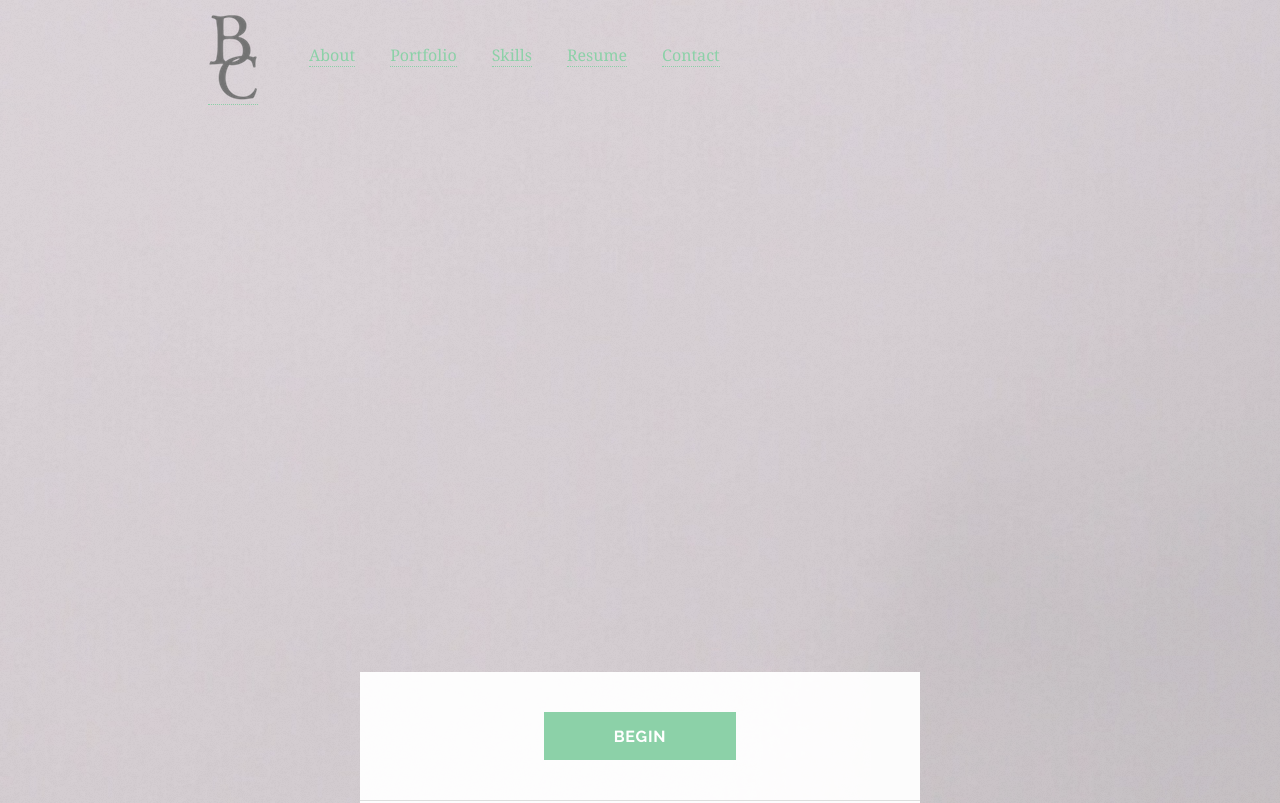
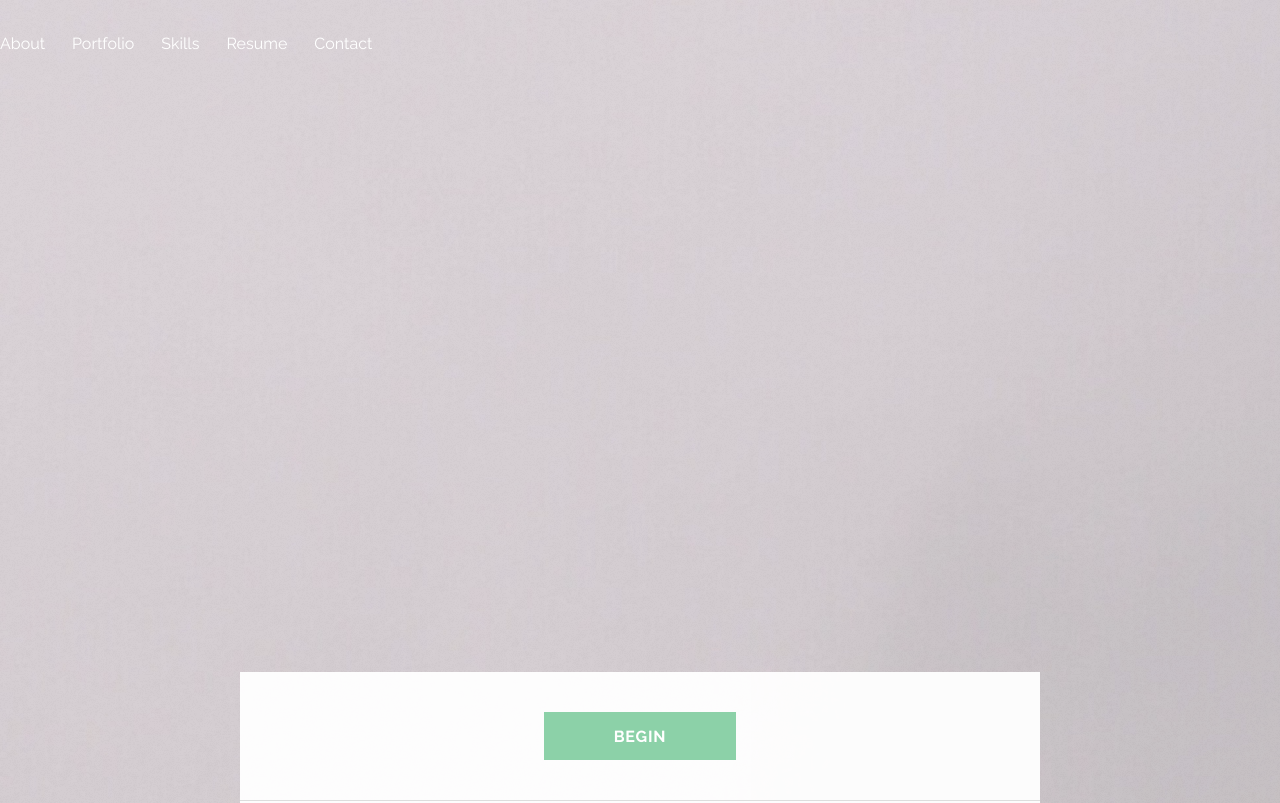
Before and after one commit to bencappello/bencappello.github.io, a plain HTML site: page index.html in a window 1280 px wide. Shown: the top 803 px of the page. Drawn offline with Linux system fonts and the light colour scheme; files whose address does not match are found by name.

Commit message:
remove header css

```diff
--- a/assets/css/main.css
+++ b/assets/css/main.css
@@ -82,15 +82,15 @@
 	}
 
 	.container {
-		width: 35em;
+		width: 50em;
 	}
 
 	@media screen and (max-width: 1680px) {
 
 		.container.\31 25\25 {
 			width: 100%;
-			max-width: 43.75em;
-			min-width: 35em;
+			max-width: 50em;
+			min-width: 50em;
 		}
 
 		.container.\37 5\25 {
@@ -106,7 +106,7 @@
 		}
 
 		.container {
-			width: 35em;
+			width: 50em;
 		}
 
 	}
@@ -1355,8 +1355,8 @@
 		-webkit-transition: color 0.2s ease-in-out, border-bottom-color 0.2s ease-in-out;
 		-ms-transition: color 0.2s ease-in-out, border-bottom-color 0.2s ease-in-out;
 		transition: color 0.2s ease-in-out, border-bottom-color 0.2s ease-in-out;
-		border-bottom: dotted 1px;
-		color: #8cd1a8;
+		/*border-bottom: dotted 1px;*/
+		color: white;
 		text-decoration: none;
 	}
 
@@ -1479,6 +1479,12 @@
 
 	.align-right {
 		text-align: right;
+	}
+
+	.clearfix:after {
+		display: block;
+		clear: both;
+		content: '';
 	}
 
 /* Loader */
@@ -2678,37 +2684,36 @@
 /* Header */
 
 #header{
-	width:864px;
+	width:50em;
 	height:115px;
 	/*background-color:#222222;*/
-	padding:0px 43px;
+	/*padding:0px 43px;*/
 	position: fixed;
 	top:0px;
-	left:50%;
-	margin: 0 0 0 -475px;
+	margin: auto;
 	z-index: 100;
 }
-#header #logo{
-	padding-top:14px;
-	margin-left: 0px;
-	float:left;
+#header #main-menu{
+	padding-top:30px;
+	padding-left: 0;
 }
-#header #logo-title{
-	padding-top:40px;
-	margin-left: 20px;
-	float:left;
-	font: 400 45px/25px 'Bree Serif', Georgia, serif; color:#6a6969;
-}
-#header #main-menu{float:left; padding-top:45px;}
 #header #main-menu li{
 	float:left;
 	list-style:none;
 	margin-left:27px;
-	font: 400 16px/20px 'Bree Serif', Georgia, serif;
+	font-weight: 400;
+	padding: 0;
 }
 
-
-
+@media screen and (max-width: 736px) {
+	#header #main-menu li {
+	  font-size: 0.75em;
+	}
+}
+
+#header #main-menu li:first-of-type{
+	margin-left:0;
+}
 
 
 
@@ -2769,7 +2774,7 @@
 			background: rgba(255, 255, 255, 0.95);
 			bottom: 0;
 			left: 50%;
-			margin-left: -17.5em;
+			margin-left: -25em;
 			padding: 2.5em;
 			position: absolute;
 		}
--- a/index.html
+++ b/index.html
@@ -13,11 +13,9 @@
 	</head>
 	<body>
 
-
+		<!-- Header -->
 		<div id="header">
-			<div id="logo"><a class="ease" href="#about"><img src="images/bc-logo.png"></a></div>
-
-			<ul id="main-menu">
+			<ul id="main-menu" class='clearfix'>
 				<li><a class="ease" href="#about">About</a></li>
 		    <li><a class="ease" href="#work">Portfolio</a></li>
 				<li><a class="ease" href="#skills">Skills</a></li>
@@ -26,7 +24,6 @@
 		  </ul>
 
 		</div>
-		<!-- Header -->
 			<section id="title">
 				<header class="major">
 					<h1>Benjamin<br>Cappello</h1>
```
